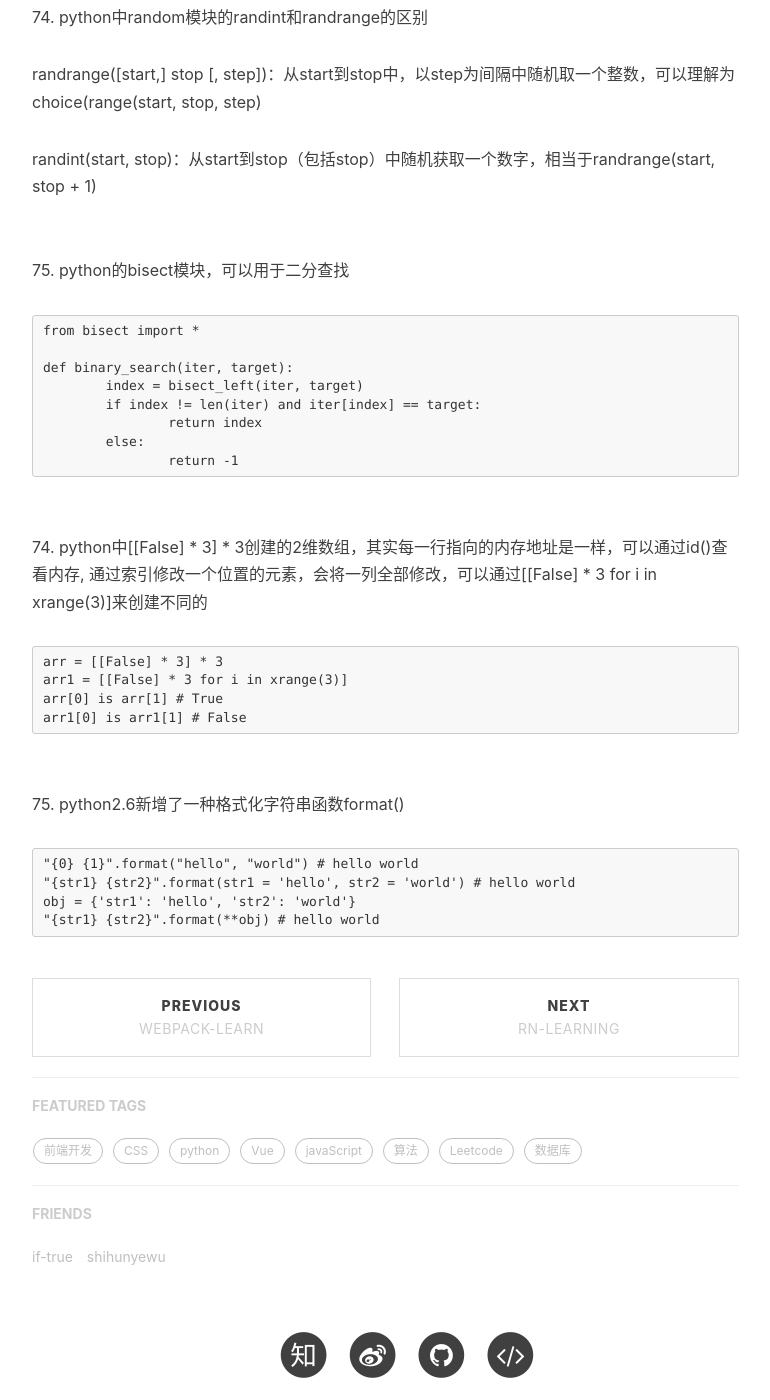
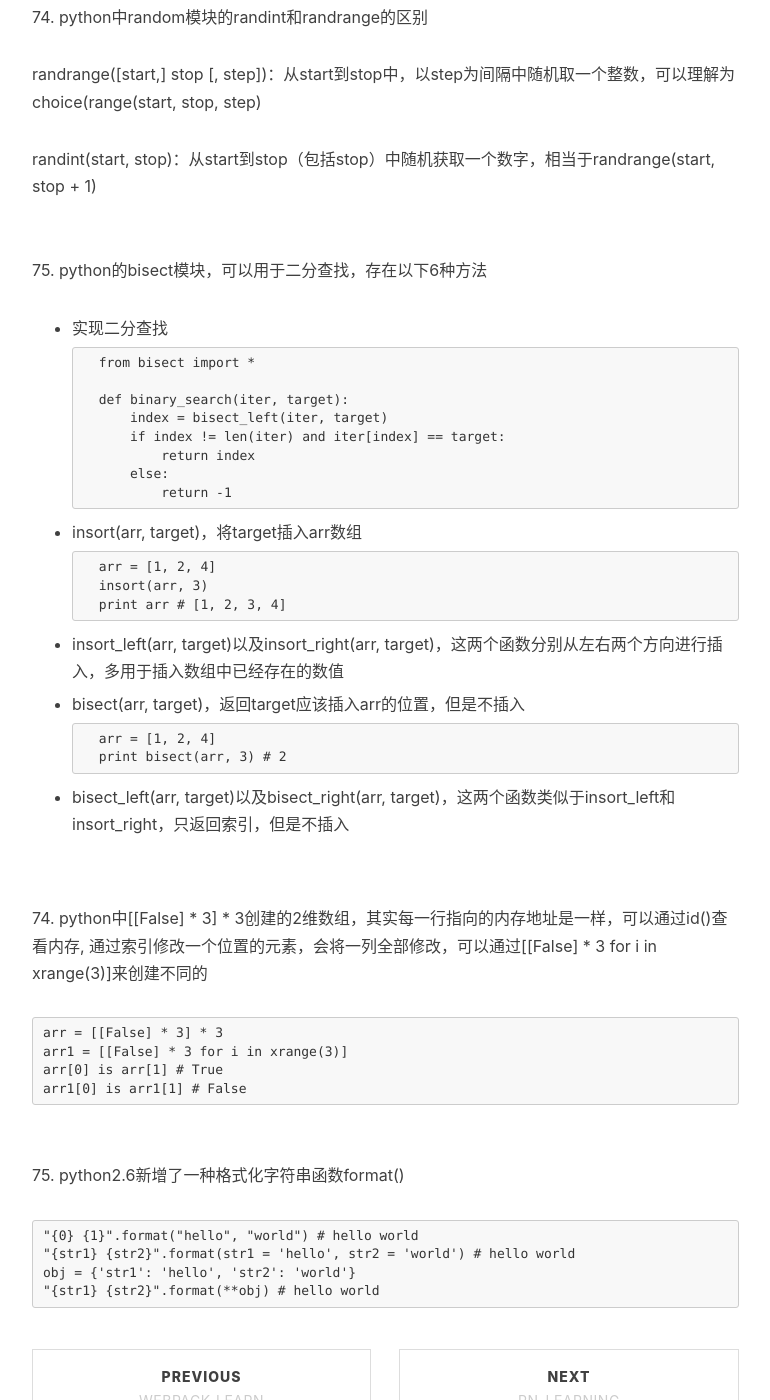
Before and after one commit to mickey0524/mickey0524.github.io, a Jekyll site: the page built from _posts/2017-08-05-begin-python.md, in a window 1280 px wide and 1400 px high, scrolled down 21966 px. Shown: the whole window, without its empty margins (233-1003 px from the left). Built offline with Jekyll 4.4.1, drawn with Linux system fonts in a browser that asks for light colours; nearby versions of some CDN libraries; comment, search, counter and statistics services are not loaded.

Commit message:
feat(python): 增加bisect模块的介绍

````diff
--- a/_posts/2017-08-05-begin-python.md
+++ b/_posts/2017-08-05-begin-python.md
@@ -836,18 +836,39 @@ randrange([start,] stop [, step])：从start到stop中，以step为间隔中随
 
 randint(start, stop)：从start到stop（包括stop）中随机获取一个数字，相当于randrange(start, stop + 1)
 
-<br>75. python的bisect模块，可以用于二分查找
+<br>75. python的bisect模块，可以用于二分查找，存在以下6种方法
 
-```
-from bisect import *
+* 实现二分查找
 
-def binary_search(iter, target):
-	index = bisect_left(iter, target)
-	if index != len(iter) and iter[index] == target:
-		return index
-	else:
-		return -1
-```
+    ```
+    from bisect import *
+
+    def binary_search(iter, target):
+	    index = bisect_left(iter, target)
+	    if index != len(iter) and iter[index] == target:
+		    return index
+	    else:
+		    return -1
+    ```
+
+* insort(arr, target)，将target插入arr数组
+
+    ```
+    arr = [1, 2, 4]
+    insort(arr, 3)
+    print arr # [1, 2, 3, 4]
+    ```
+
+* insort\_left(arr, target)以及insort\_right(arr, target)，这两个函数分别从左右两个方向进行插入，多用于插入数组中已经存在的数值
+
+* bisect(arr, target)，返回target应该插入arr的位置，但是不插入
+
+    ```
+    arr = [1, 2, 4]
+    print bisect(arr, 3) # 2
+    ```
+
+* bisect\_left(arr, target)以及bisect\_right(arr, target)，这两个函数类似于insort\_left和insort\_right，只返回索引，但是不插入
 
 <br>74. python中[[False] * 3] * 3创建的2维数组，其实每一行指向的内存地址是一样，可以通过id()查看内存, 通过索引修改一个位置的元素，会将一列全部修改，可以通过[[False] * 3 for i in xrange(3)]来创建不同的
 
````
